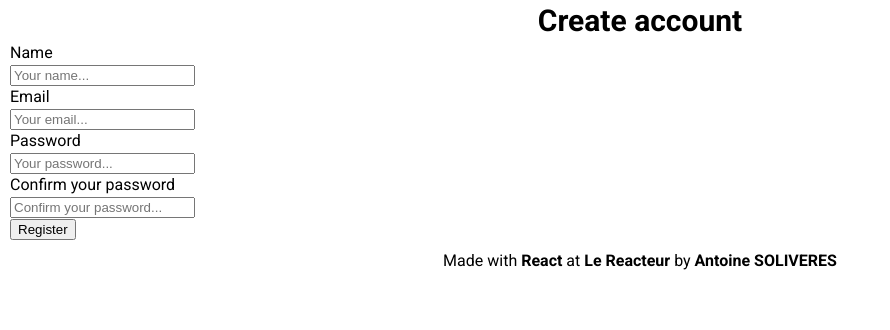
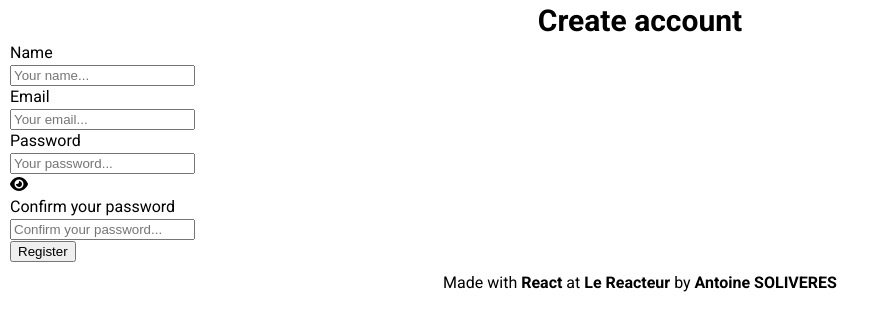
Before and after one commit to Ant0yne/react-simple-form-exercise, a React (Vite) app: page / in a window 1280 px wide. Shown: the top 330 px of the page, without its empty margins (0-890 px from the left). Built offline with nearby package versions, Linux system fonts and the light colour scheme.

Commit message:
reveal-password

```diff
--- a/package.json
+++ b/package.json
@@ -10,6 +10,9 @@
     "preview": "vite preview"
   },
   "dependencies": {
+    "@fortawesome/fontawesome-svg-core": "^6.5.1",
+    "@fortawesome/free-solid-svg-icons": "^6.5.1",
+    "@fortawesome/react-fontawesome": "^0.2.0",
     "react": "^18.2.0",
     "react-dom": "^18.2.0"
   },
--- a/src/App.jsx
+++ b/src/App.jsx
@@ -2,6 +2,10 @@ import { useState } from "react";
 
 import Form from "./components/Form";
 import Footer from "./components/Footer";
+
+import { library } from "@fortawesome/fontawesome-svg-core";
+import { faEyeSlash, faEye } from "@fortawesome/free-solid-svg-icons";
+library.add(faEyeSlash, faEye);
 
 import "./App.css";
 
--- a/src/components/Form/index.jsx
+++ b/src/components/Form/index.jsx
@@ -1,6 +1,8 @@
 import { useState } from "react";
 
 import Result from "../Result";
+
+import { FontAwesomeIcon } from "@fortawesome/react-fontawesome";
 
 import "./form.css";
 
@@ -17,6 +19,8 @@ const Form = ({
 	const [isPasswordDiff, setIsPasswordDiff] = useState(false);
 	const [isFieldEmpty, setisFieldEmpty] = useState(false);
 	const [isFormHidden, setIsFormHidden] = useState(false);
+	const [eyeIcon, setEyeIcon] = useState("eye");
+	const [passwordType, setPasswordType] = useState("password");
 
 	const handleSubmit = (e) => {
 		if (password !== passwordConfirm) {
@@ -32,6 +36,16 @@ const Form = ({
 			setIsPasswordDiff(false);
 			setisFieldEmpty(false);
 			setIsFormHidden(true);
+		}
+	};
+
+	const revealPassword = () => {
+		if (eyeIcon === "eye") {
+			setEyeIcon("eye-slash");
+			setPasswordType("text");
+		} else {
+			setEyeIcon("eye");
+			setPasswordType("password");
 		}
 	};
 
@@ -68,7 +82,7 @@ const Form = ({
 						<div className={isPasswordDiff ? "wrong-confirm" : ""}>
 							<h2>Password</h2>
 							<input
-								type="password"
+								type={passwordType}
 								placeholder="Your password..."
 								name="password"
 								value={password}
@@ -76,11 +90,14 @@ const Form = ({
 									setPassword(e.target.value);
 								}}
 							/>
+							<div>
+								<FontAwesomeIcon icon={eyeIcon} onClick={revealPassword} />
+							</div>
 						</div>
 						<div className={isPasswordDiff ? "wrong-confirm" : ""}>
 							<h2>Confirm your password</h2>
 							<input
-								type="password"
+								type={passwordType}
 								placeholder="Confirm your password..."
 								name="passwordConfirm"
 								value={passwordConfirm}
```
Also changed, not shown: 1 other file (tests, documents, lock files or other folders).
